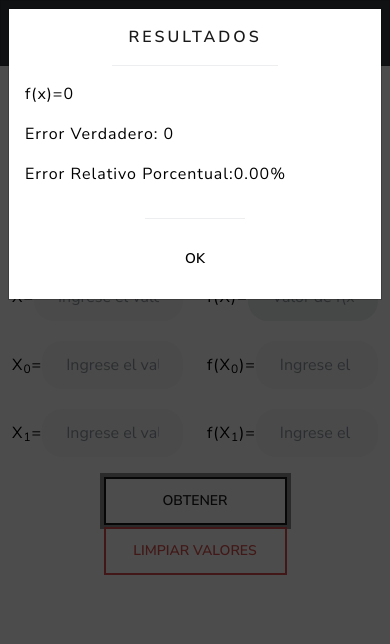
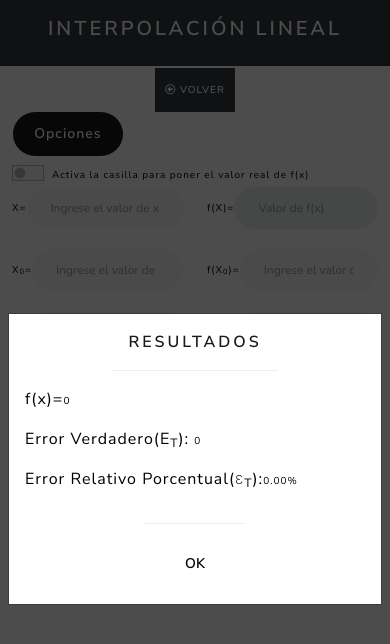
Before and after one commit to Guada8a/Programa01, a plain HTML site: page interpolacion_lineal.html in a window 390 px wide. Both pictures are taken after a click on the button "OBTENER". Drawn offline with Linux system fonts and the light colour scheme.

Commit message:
update 1.0

```diff
--- a/index1.css
+++ b/index1.css
@@ -3,6 +3,40 @@
     margin: auto;
     box-sizing: border-box;
 }
+@media screen and (min-width:375px) and (max-width:768px){
+        input[type="text"]{
+            width:90%;
+            content:'\A';
+            white-space:pre;
+            font-size:12px;
+        }
+        #Opciones{
+            margin-left:1px;
+            width:30%;
+            padding: 15px;
+            font-size: 14px;
+        }
+        label{
+            font-size:10px;
+        }
+        #modalResultado{
+            top:50%;
+            margin-top:-30%;
+        }
+        #btnvolver{
+            margin-top:2px;
+            padding:10px;
+            font-size:10px;
+        }
+    }
+    @media (min-width: 1280px) {
+        #btnvolver{
+            margin-top:8px;
+        }
+        #modalResultado{
+            top:25%;
+        }
+    }
 body{
 
     color:black;
@@ -101,9 +135,6 @@ img{
 img:hover{
     filter:brightness(70%);
 }
-#nav-ol{
-    left:-598px;
-}
 .input-group{
     width:50%;
 }
--- a/interpolacion_lineal.html
+++ b/interpolacion_lineal.html
@@ -14,7 +14,16 @@
     <script src="bootstrap/bootstrap.min.js"></script>
     <script src="metodos.js"></script>
 </head>
-
+<style>
+    @media screen and (min-width:375px) and (max-width:768px) {
+        #Opciones {
+            margin-left: 1px;
+            width: 30%;
+            padding: 15px;
+            font-size: 14px;
+        }
+    }
+</style>
 <body align="left">
     <div class="card text-white bg-dark" style="text-align:center;">
         <div class="card-body">
@@ -22,16 +31,8 @@
         </div>
     </div>
     <div class="input-group" id="nav-ol">
-        <ol class="breadcrumb">
-            <li class="breadcrumb-item active">Estas aquí</li>
-            <li class="breadcrumb-item"><a href="index.html">Inicio</a></li>
-        </ol>
+        <a id="btnvolver" class="btn btn-dark" href="index.html"><i class="far fa-arrow-alt-circle-left"></i> Volver</a>
     </div>
-    <p>
-    <div class="instruc">
-        <small class="text-muted">Ingresa los valores que se necesitan:</small>
-    </div>
-    </p>
     <div class="container" align="left">
         <span class="badge rounded-pill bg-primary" id="Opciones">Opciones</span><br>
         <div class="form-check form-switch">
@@ -83,8 +84,8 @@
                 </div>
                 <div class="modal-body" align="left">
                     <p>f(x)=<label id="fxtotal"></label></p>
-                    <p>Error Verdadero: <label id="erverdadero"></label></p>
-                    <p>Error Relativo Porcentual:<label id="errelativo"></label></p>
+                    <p>Error Verdadero(E<sub>T</sub>): <label id="erverdadero"></label></p>
+                    <p>Error Relativo Porcentual(&epsilon;<sub>T</sub>):<label id="errelativo"></label></p>
                 </div>
                 <div class="modal-footer">
                     <button type="button" id="close_modal" class="btn btn-secondary" data-bs-dismiss="modal">Ok</button>
```
Also changed, not shown: index.html (+23 -6 lines), interpolacion_cuadratica.html (+13 -7 lines), pila1.html (+13 -7 lines), pila2.html (+13 -7 lines).
